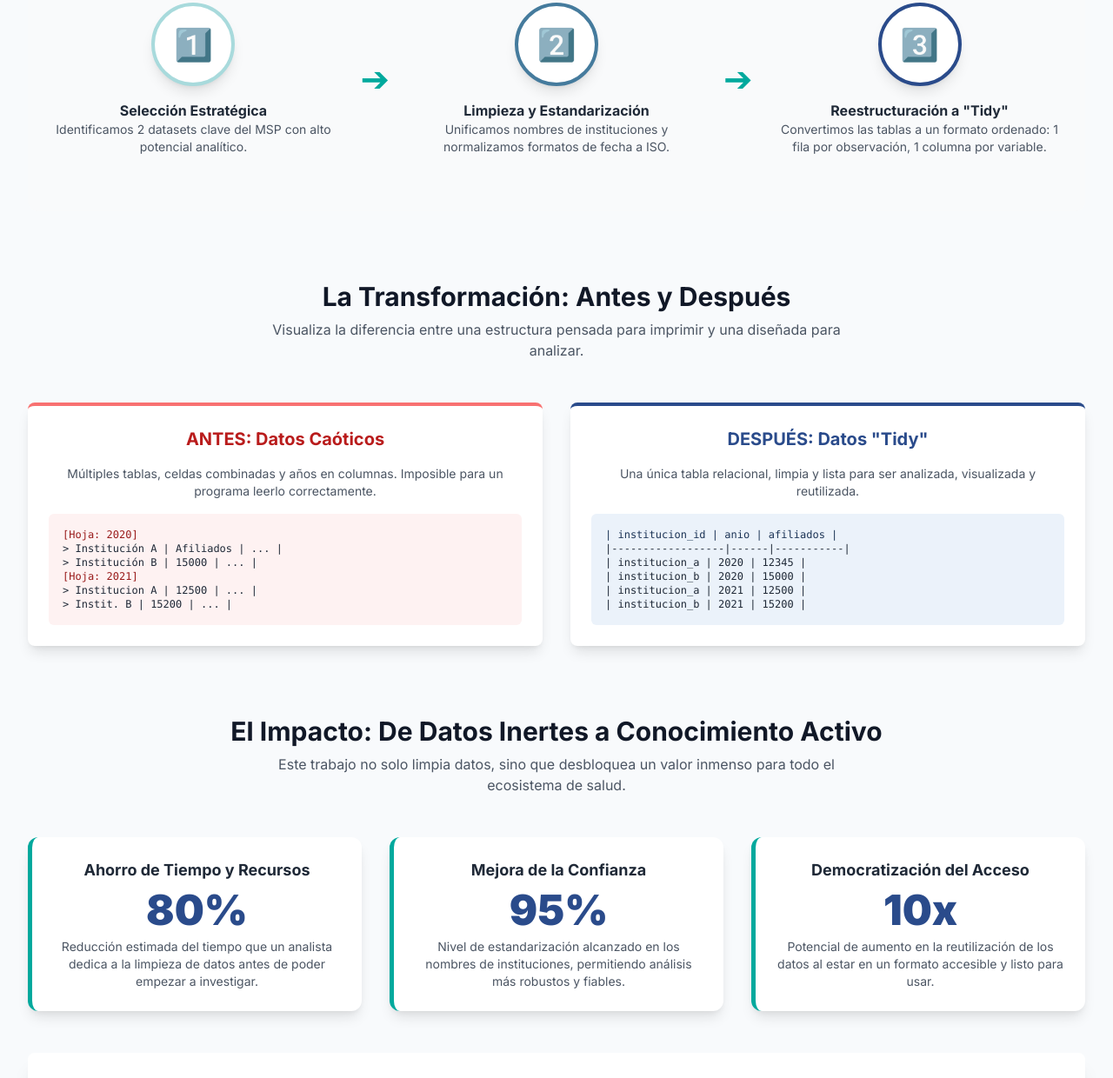
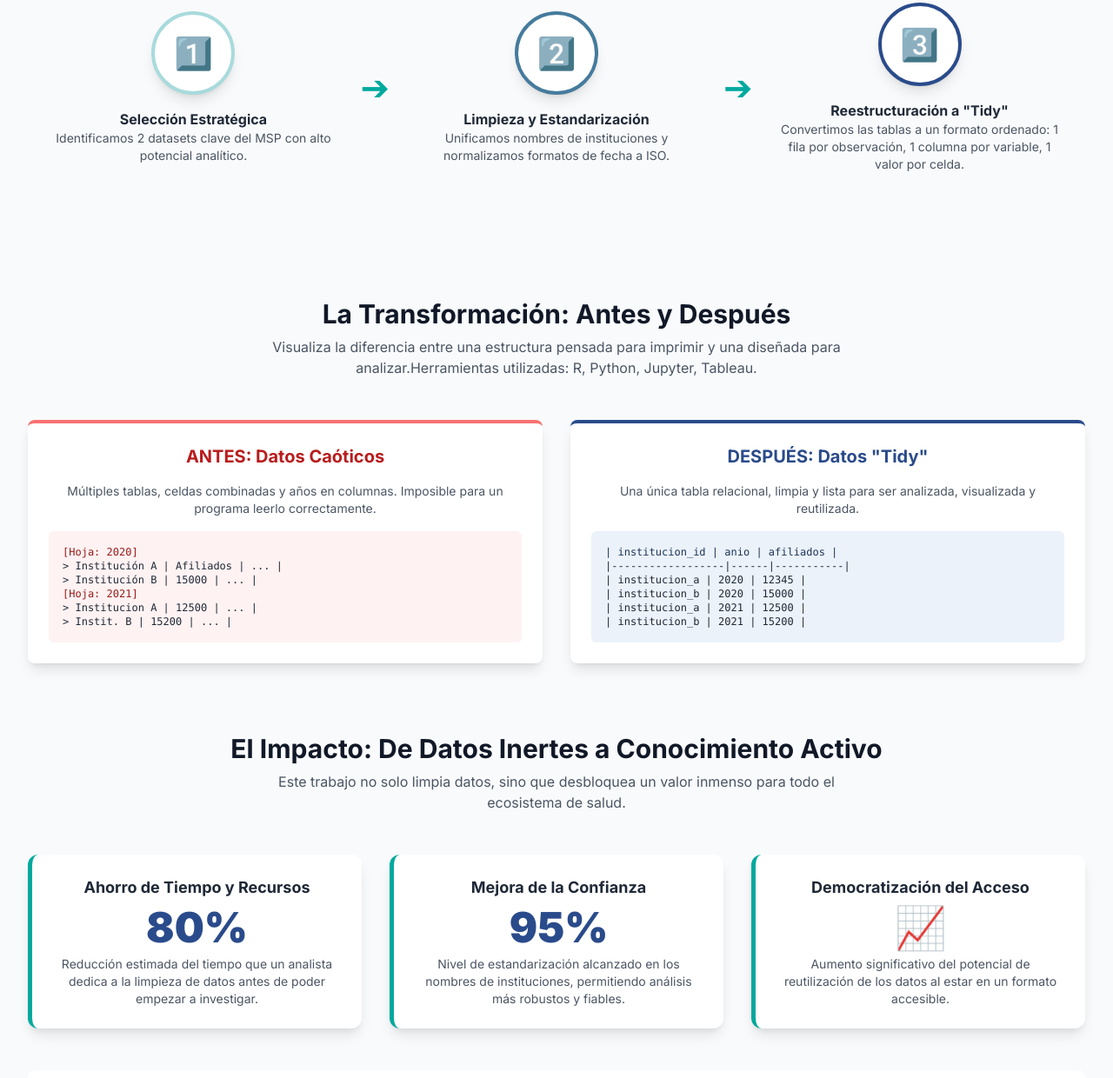
Before and after one commit to lmferre/Susadi_poc, a plain HTML site: page index.html in a window 1280 px wide. Shown: the part 953-2193 px from the top of the page at 87% size. Drawn offline with nearby package versions, Linux system fonts and the light colour scheme; grey boxes are pictures that could not be loaded.

Commit message:
Update index.html
Se cambia el icono 10x
Se agregan comentarios 1 celda y herramientas usadas

```diff
--- a/index.html
+++ b/index.html
@@ -124,7 +124,7 @@
                         <span class="text-4xl">3️⃣</span>
                     </div>
                     <h3 class="font-bold mt-4">Reestructuración a "Tidy"</h3>
-                    <p class="text-sm text-gray-600 max-w-xs">Convertimos las tablas a un formato ordenado: 1 fila por observación, 1 columna por variable.</p>
+                    <p class="text-sm text-gray-600 max-w-xs">Convertimos las tablas a un formato ordenado: 1 fila por observación, 1 columna por variable, 1 valor por celda.</p>
                 </div>
             </div>
         </section>
@@ -132,7 +132,7 @@
         <section id="transformation" class="my-20">
             <div class="text-center mb-12">
                 <h2 class="text-3xl font-bold text-gray-900">La Transformación: Antes y Después</h2>
-                <p class="mt-2 text-md text-gray-600 max-w-2xl mx-auto">Visualiza la diferencia entre una estructura pensada para imprimir y una diseñada para analizar.</p>
+                <p class="mt-2 text-md text-gray-600 max-w-2xl mx-auto">Visualiza la diferencia entre una estructura pensada para imprimir y una diseñada para analizar.Herramientas utilizadas: R, Python, Jupyter, Tableau.</p>
             </div>
             <div class="grid grid-cols-1 md:grid-cols-2 gap-8 items-center">
                 <div class="p-6 bg-white rounded-lg shadow-lg border-t-4 border-red-400">
@@ -180,8 +180,8 @@
                 </div>
                  <div class="kpi-card">
                     <h3 class="text-lg font-bold text-gray-800 mb-2">Democratización del Acceso</h3>
-                    <p class="text-5xl font-black" style="color: #2A4B8B;">10x</p>
-                    <p class="text-sm text-gray-600 mt-2">Potencial de aumento en la reutilización de los datos al estar en un formato accesible y listo para usar.</p>
+                    <p class="text-5xl font-black" style="color: #2A4B8B;">📈</p>
+                    <p class="text-sm text-gray-600 mt-2">Aumento significativo del potencial de reutilización de los datos al estar en un formato accesible.</p>
                 </div>
             </div>
             <div class="bg-white p-6 md:p-8 rounded-lg shadow-xl text-center">
```
